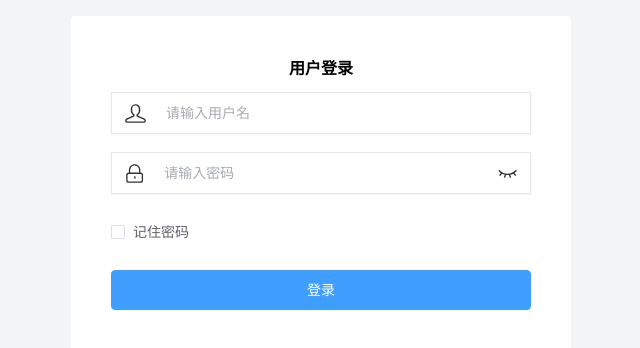
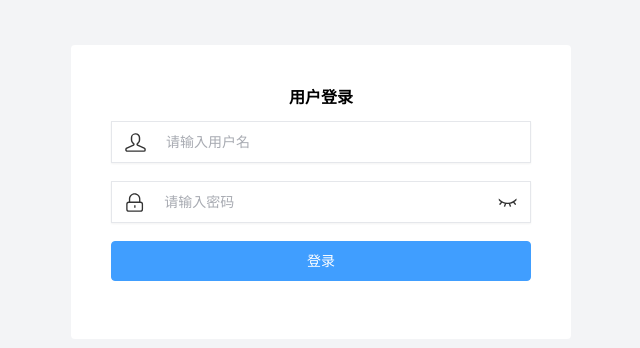
Before and after one commit to btbrad/vue3-admin, a Vue app: page /#/login in a window 1280 px wide. Shown: the part 208-556 px from the top of the page, without its empty margins (319-959 px from the left). Built offline with nearby package versions, Linux system fonts and the light colour scheme.

Commit message:
fix: :bug: remove 记住密码

```diff
--- a/src/views/login/index.vue
+++ b/src/views/login/index.vue
@@ -9,7 +9,7 @@ const formData = reactive({
   username: '',
   password: '',
 })
-const isRemember = ref(false)
+
 const isShowPassword = ref(false)
 
 const toggleShowPassword = () => (isShowPassword.value = !isShowPassword.value)
@@ -44,9 +44,6 @@ const toggleShowPassword = () => (isShowPassword.value = !isShowPassword.value)
             </div>
           </el-form-item>
           <el-form-item>
-            <el-checkbox v-model="isRemember" label="记住密码" size="large" />
-          </el-form-item>
-          <el-form-item>
             <el-button class="!h-[40px] w-full" type="primary">登录</el-button>
           </el-form-item>
         </el-form>
```
